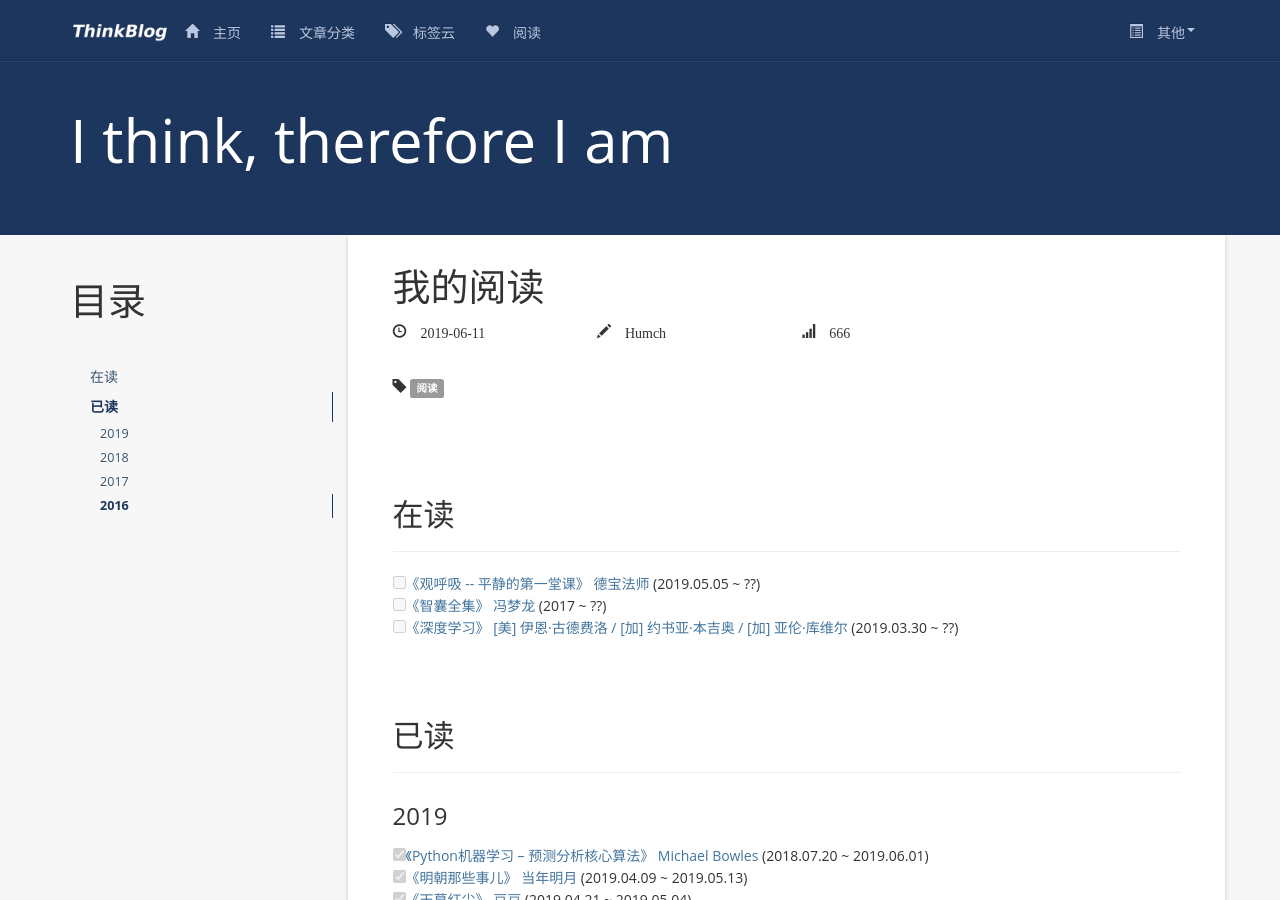
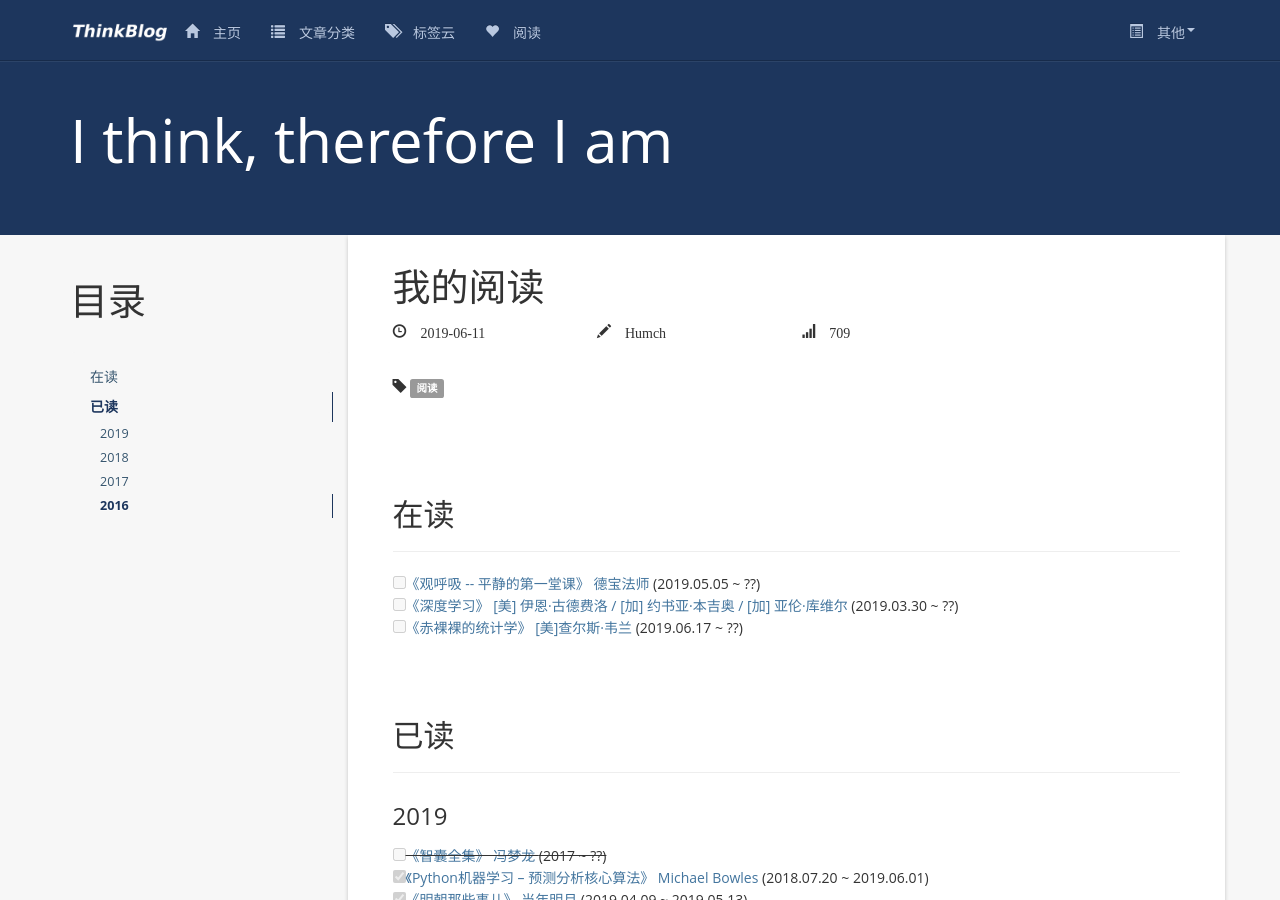
Before and after one commit to Brook-Lan/Brook-Lan.github.io, a Jekyll site: the page built from books.md, in a window 1280 px wide and 900 px high. Built offline with Jekyll 4.4.1, drawn with Linux system fonts in a browser that asks for light colours; nearby versions of some CDN libraries; comment, search, counter and statistics services are not loaded.

Commit message:
更新阅读

```diff
--- a/books.md
+++ b/books.md
@@ -15,8 +15,8 @@
 <hr>
 <ul class="task-list list-unstyled">
   <li class="task-list-item"><input type="checkbox" class="task-list-item-checkbox" disabled="disabled"/><a href="https://book.douban.com/subject/3910883/" target="_blank">《观呼吸 -- 平静的第一堂课》 德宝法师 </a>   (2019.05.05 ~ ??)</li>
-  <li class="task-list-item"><input type="checkbox" class="task-list-item-checkbox" disabled="disabled"/><a href="https://book.douban.com/subject/2282706/" target="_blank">《智囊全集》 冯梦龙 </a>   (2017 ~ ??)</li>
   <li class="task-list-item"><input type="checkbox" class="task-list-item-checkbox" disabled="disabled"/><a href="https://book.douban.com/subject/27087503/" target="_blank">《深度学习》  [美] 伊恩·古德费洛 / [加] 约书亚·本吉奥 / [加] 亚伦·库维尔 </a>   (2019.03.30 ~ ??)</li>
+  <li class="task-list-item"><input type="checkbox" class="task-list-item-checkbox" disabled="disabled"/><a href="https://book.douban.com/subject/25717380/" target="_blank">《赤裸裸的统计学》 [美]查尔斯·韦兰</a>   (2019.06.17 ~ ??)</li>
 </ul>
 
 
@@ -28,10 +28,12 @@
 <hr>
 ### 2019
 <ul class="task-list list-unstyled">
+    <li class="task-list-item"><del><input type="checkbox" class="task-list-item-checkbox" disabled="disabled"/><a href="https://book.douban.com/subject/2282706/" target="_blank">《智囊全集》 冯梦龙 </a>   (2017 ~ ??)</del></li>
   <li class="task-list-item"><input type="checkbox" class="task-list-item-checkbox" disabled="disabled" checked="checked" /><a href="https://book.douban.com/subject/26931280/" target="_blank">《Python机器学习 – 预测分析核心算法》  Michael Bowles </a>   (2018.07.20 ~ 2019.06.01)</li>
   <li class="task-list-item"><input type="checkbox" class="task-list-item-checkbox" disabled="disabled" checked="checked" /><a href="https://book.douban.com/series/3930" target="_blank">《明朝那些事儿》 当年明月</a>  (2019.04.09 ~ 2019.05.13)</li>
   <li class="task-list-item"><input type="checkbox" class="task-list-item-checkbox" disabled="disabled" checked="checked" /><a href="https://book.douban.com/subject/24748615/" target="_blank">《天幕红尘》 豆豆 </a>  (2019.04.21 ~ 2019.05.04)</li>
 </ul>
+
 
 
 
```
